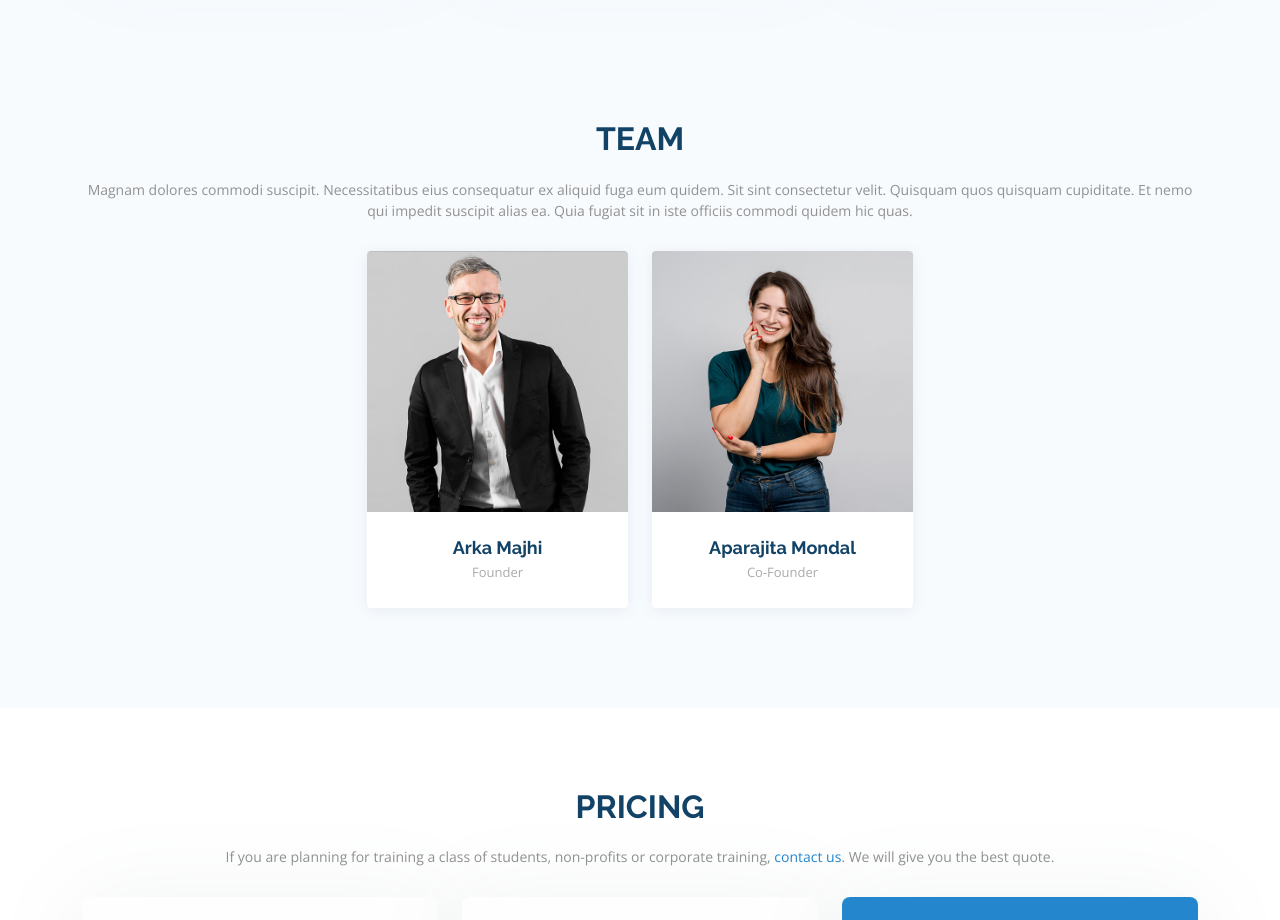
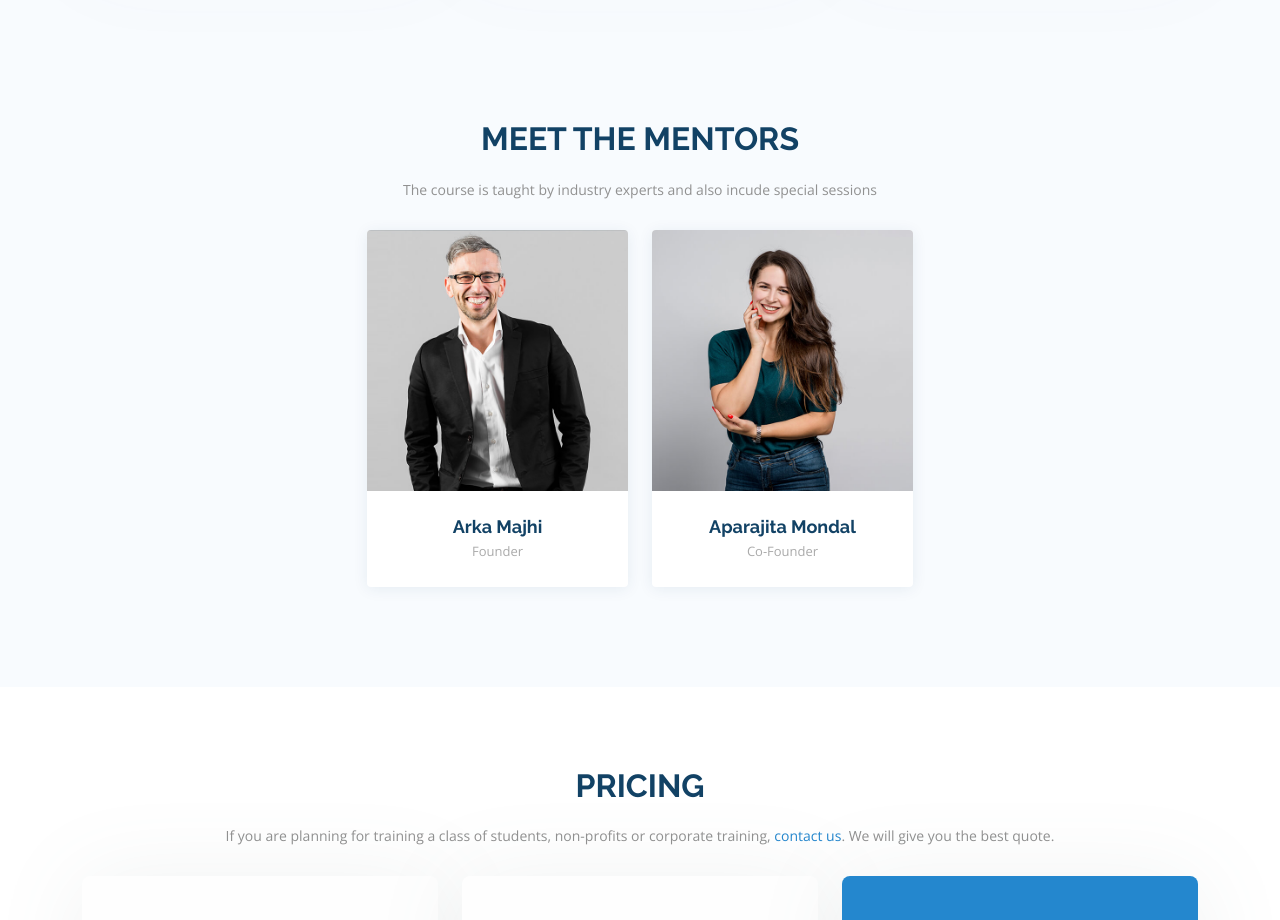
Before and after one commit to arkamajhi/learndata, a plain HTML site: page index.html in a window 1280 px wide. Shown: the part 3320-4240 px from the top of the page. Drawn offline with nearby package versions, Linux system fonts and the light colour scheme.

Commit message:
Update index.html

```diff
--- a/index.html
+++ b/index.html
@@ -625,8 +625,8 @@
       <div class="container" data-aos="fade-up">
 
         <div class="section-title">
-          <h2>Team</h2>
-          <p>Magnam dolores commodi suscipit. Necessitatibus eius consequatur ex aliquid fuga eum quidem. Sit sint consectetur velit. Quisquam quos quisquam cupiditate. Et nemo qui impedit suscipit alias ea. Quia fugiat sit in iste officiis commodi quidem hic quas.</p>
+          <h2>Meet The Mentors</h2>
+          <p>The course is taught by industry experts and also incude special sessions</p>
         </div>
 
         <div class="row justify-content-center">
```
